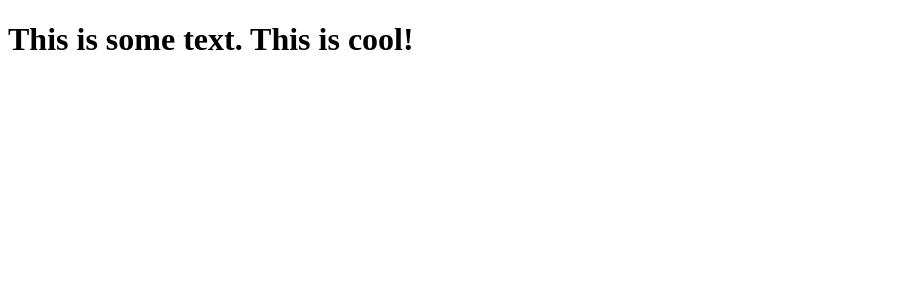
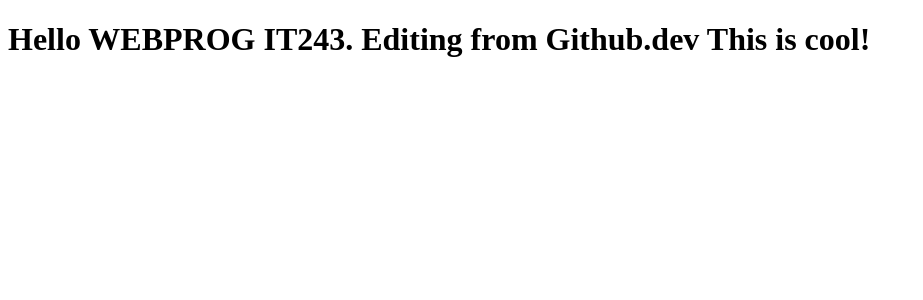
Before and after one commit to apcjlquesada/webprog-it243-vuejs, a Vue app in the folder firstsfc/: page / in a window 1280 px wide. Shown: the top 300 px of the page, without its empty margins (0-923 px from the left). Built offline with nearby package versions, Linux system fonts and the light colour scheme.

Commit message:
Edited message

```diff
--- a/firstsfc/src/App.vue
+++ b/firstsfc/src/App.vue
@@ -6,7 +6,7 @@
 export default {
   data() {
     return {
-      message: 'This is some text. This is cool!'
+      message: 'Hello WEBPROG IT243. Editing from Github.dev This is cool!'
     };
   }
 };
```
